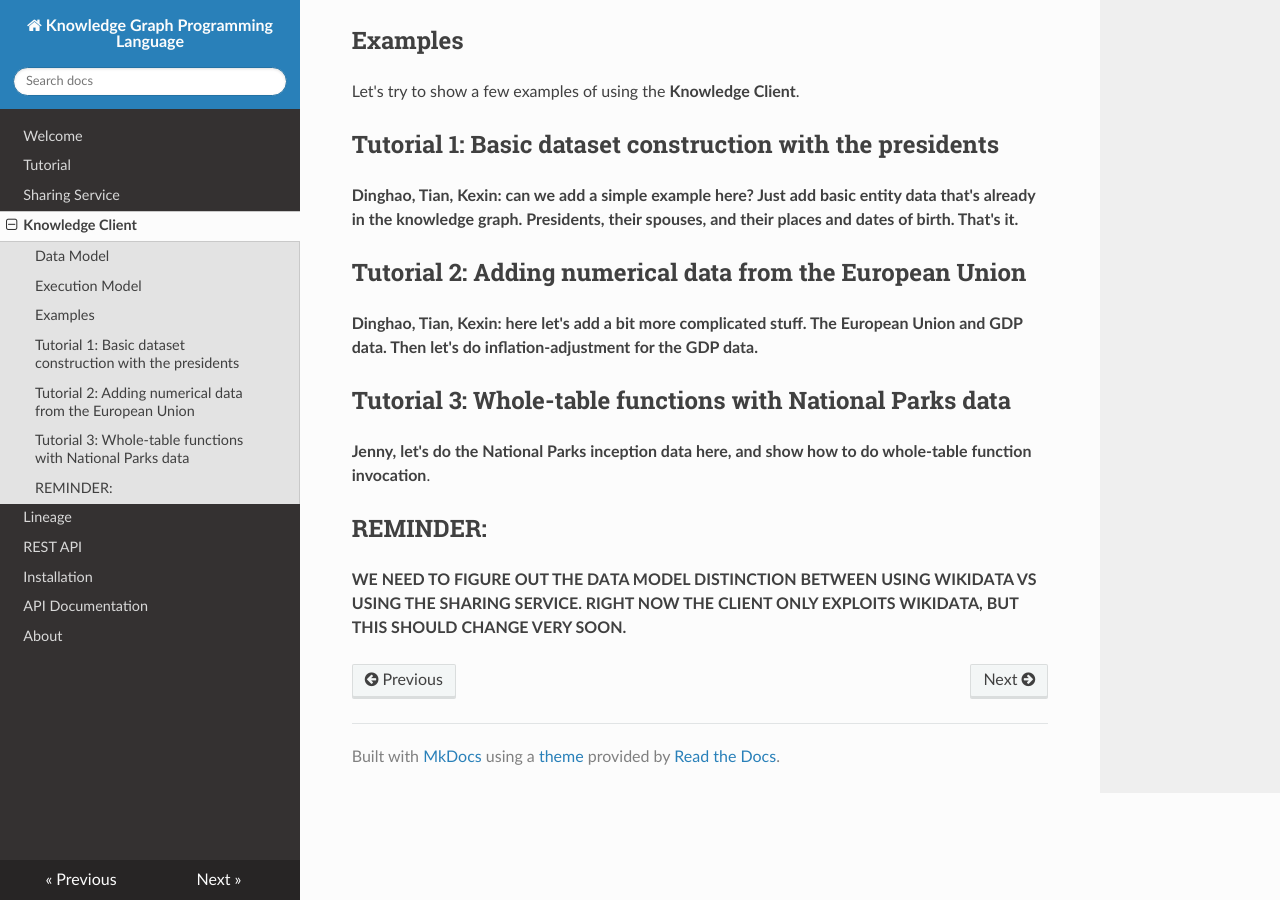
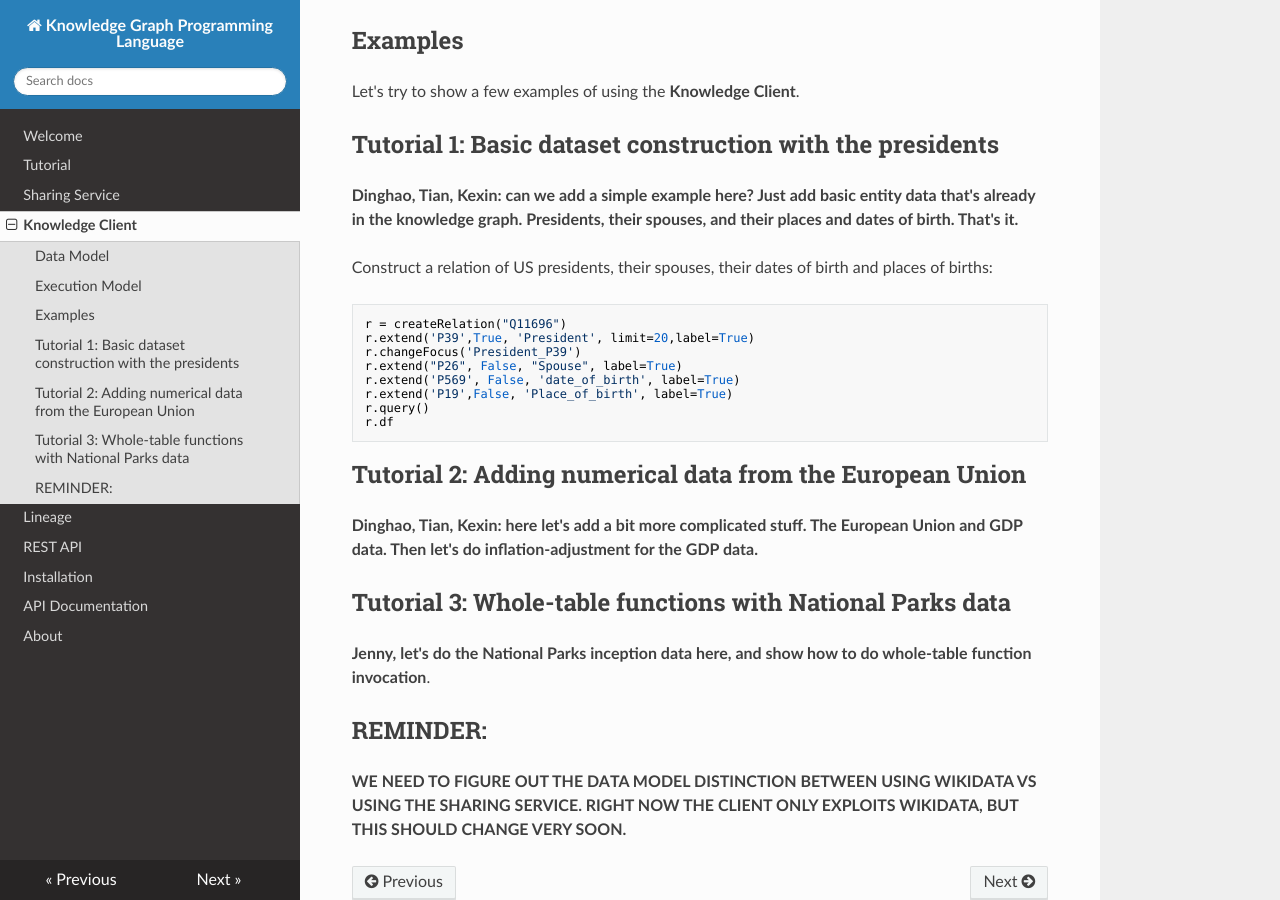
Before and after one commit to mikecafarella/KNP, an MkDocs documentation site: the page built from docs/knowledgeclient.md, in a window 1280 px wide and 900 px high, scrolled down 1400 px. Built offline with MkDocs 1.6.1, drawn with Linux system fonts in a browser that asks for light colours; nearby versions of some CDN libraries.

Commit message:
update Tutorial1

```diff
--- a/docs/knowledgeclient.md
+++ b/docs/knowledgeclient.md
@@ -33,6 +33,16 @@ Let's try to show a few examples of using the __Knowledge Client__.
 ## Tutorial 1: Basic dataset construction with the presidents
 __Dinghao, Tian, Kexin: can we add a simple example here?  Just add basic entity data that's already in the knowledge graph.  Presidents, their spouses, and their places and dates of birth. That's it.__
 
+Construct a relation of US presidents, their spouses, their dates of birth and places of births:
+
+    r = createRelation("Q11696")
+    r.extend('P39',True, 'President', limit=20,label=True)
+    r.changeFocus('President_P39')
+    r.extend("P26", False, "Spouse", label=True)
+    r.extend('P569', False, 'date_of_birth', label=True)
+    r.extend('P19',False, 'Place_of_birth', label=True)
+    r.query()
+    r.df
 
 ## Tutorial 2: Adding numerical data from the European Union
 __Dinghao, Tian, Kexin: here let's add a bit more complicated stuff.  The European Union and GDP data.  Then let's do inflation-adjustment for the GDP data.__
```
